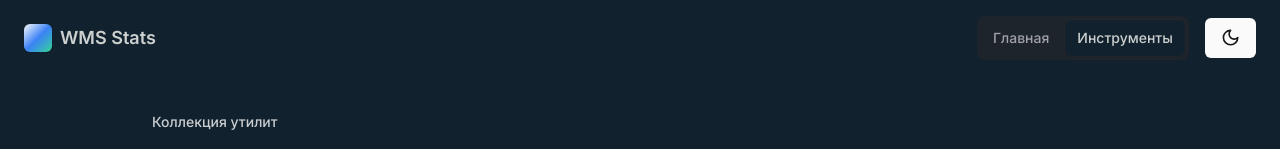
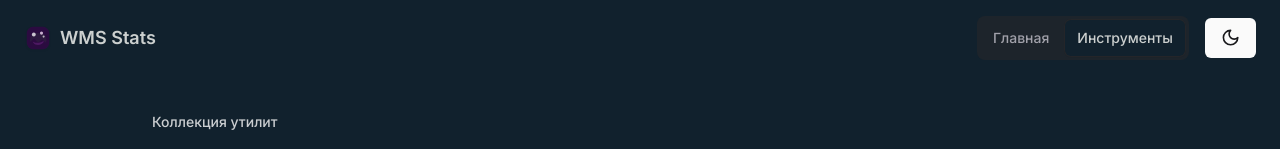
Before and after one commit to LPDWB/RabbitHoleWB, a Next.js app: page /tools in a window 1280 px wide. Shown: the top 149 px of the page. Built offline with nearby package versions, Linux system fonts and the light colour scheme.

Commit message:
Add gradient logo mark component for header

```diff
--- a/src/components/AppHeader.tsx
+++ b/src/components/AppHeader.tsx
@@ -4,6 +4,7 @@ import dynamic from "next/dynamic";
 import Link from "next/link";
 import { usePathname } from "next/navigation";
 import { Button } from "@/components/ui/button";
+import { LogoMark } from "@/components/LogoMark";
 import { cn } from "@/lib/utils";
 
 const ThemeToggle = dynamic(
@@ -21,9 +22,13 @@ export function AppHeader() {
 
   return (
     <header className="fixed top-0 left-0 right-0 z-50 flex items-center justify-between px-6 py-4">
-      <Link href="/" className="flex items-center gap-2 text-lg font-semibold text-foreground">
-        <div className="h-7 w-7 rounded-md bg-gradient-to-br from-primary via-blue-500 to-emerald-400 shadow-sm" />
-        WMS Stats
+      <Link
+        href="/"
+        aria-label="WMS Stats Home"
+        className="flex items-center gap-2 text-lg font-semibold text-foreground"
+      >
+        <LogoMark className="h-7 w-7" />
+        <span className="leading-none">WMS Stats</span>
       </Link>
       <div className="flex items-center gap-4">
         <nav className="flex items-center gap-1 rounded-lg bg-muted/60 p-1">
--- /dev/null
+++ b/src/components/LogoMark.tsx
@@ -0,0 +1,57 @@
+import { useId } from "react";
+
+import { cn } from "@/lib/utils";
+
+type LogoMarkProps = {
+  className?: string;
+  variant?: "default" | "square";
+};
+
+export function LogoMark({ className, variant = "default" }: LogoMarkProps) {
+  const gradientId = useId();
+  const baseClasses =
+    "[--logo-outer-start:#f7d8ff] [--logo-outer-mid:#e38cf8] [--logo-outer-end:#c257f0] [--logo-inner-start:#ffffff] [--logo-inner-mid:#f7d6ff] [--logo-inner-end:#e58bf9] [--logo-glow:#ffe0ff] dark:[--logo-outer-start:#2b0b40] dark:[--logo-outer-mid:#7a1fa2] dark:[--logo-outer-end:#f030a8] dark:[--logo-inner-start:#2d193f] dark:[--logo-inner-mid:#602b83] dark:[--logo-inner-end:#f45bbb] dark:[--logo-glow:#5d1e70]";
+
+  return (
+    <svg
+      aria-hidden="true"
+      role="img"
+      viewBox="0 0 80 80"
+      className={cn("h-8 w-8 drop-shadow-sm", baseClasses, className)}
+    >
+      <defs>
+        <linearGradient id={`${gradientId}-outer`} x1="10" x2="70" y1="10" y2="70">
+          <stop offset="0%" stopColor="var(--logo-outer-start)" />
+          <stop offset="50%" stopColor="var(--logo-outer-mid)" />
+          <stop offset="100%" stopColor="var(--logo-outer-end)" />
+        </linearGradient>
+        <linearGradient id={`${gradientId}-inner`} x1="15" x2="65" y1="20" y2="60">
+          <stop offset="0%" stopColor="var(--logo-inner-start)" />
+          <stop offset="55%" stopColor="var(--logo-inner-mid)" />
+          <stop offset="100%" stopColor="var(--logo-inner-end)" />
+        </linearGradient>
+      </defs>
+
+      <rect
+        x="8"
+        y="8"
+        width="64"
+        height="64"
+        rx={variant === "square" ? 14 : 18}
+        fill={`url(#${gradientId}-outer)`}
+      />
+      <path
+        d="M18 42.5c0-9.4 7.6-17 17-17h10c11 0 19 8 19 19 0 2.9-.6 5.6-1.7 8l-9.3-7.2c-.7-.5-1.6-.5-2.3 0l-7.1 5.6a5 5 0 0 1-6.3-.2L30.8 43a4 4 0 0 0-5.3.4l-7.5 7.1c-.8-2.2-1-4.8-1-8z"
+        fill={`url(#${gradientId}-inner)`}
+      />
+      <path
+        d="M28 55c1.6 2.9 6 5 12 5 7.5 0 13.8-3.7 16.5-9.2.6-1.2-.8-2.3-1.9-1.6-5.1 3.3-11.7 4.7-16.6 4.7-3.8 0-7.7-.9-10.7-2.8-.9-.5-1.8.7-1.3 1.8z"
+        fill="var(--logo-glow)"
+        opacity="0.7"
+      />
+      <circle cx="28" cy="30" r="5.5" fill="#ffffff" fillOpacity="0.75" />
+      <circle cx="50" cy="26" r="4.5" fill="#ffe5ff" fillOpacity="0.75" />
+      <circle cx="56" cy="36" r="3" fill="#ffffff" fillOpacity="0.65" />
+    </svg>
+  );
+}
```
